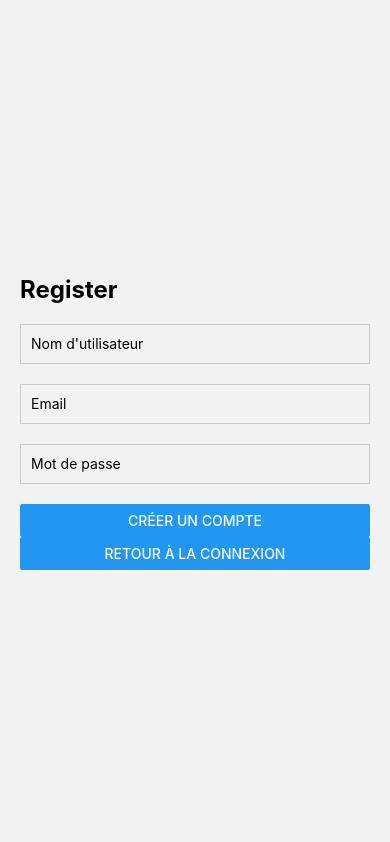
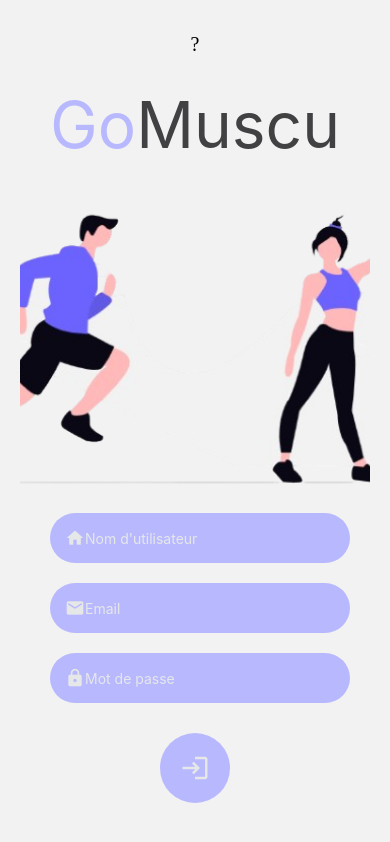
Before and after one commit to Salman-Ali05/go_muscu_rn, a React Native app: screen /Register in a window 390 px wide. Built offline with nearby package versions, Linux system fonts and the light colour scheme.

Commit message:
register page

```diff
--- a/App.js
+++ b/App.js
@@ -6,6 +6,7 @@ import { SafeAreaProvider } from 'react-native-safe-area-context';
 // Import your screens (pages)
 import RegisterScreen from './screens/RegisterScreen';
 import LoginScreen from './screens/LoginScreen';
+import HomeScreen from './screens/HomeScreen';
 
 // Create a stack navigator
 const Stack = createStackNavigator();
@@ -17,6 +18,7 @@ export default function App() {
         <Stack.Navigator initialRouteName="Login">
           <Stack.Screen name="Login" component={LoginScreen} options={{ headerShown: false }} />
           <Stack.Screen name="Register" component={RegisterScreen}  options={{ headerShown: false }}/>
+          <Stack.Screen name="Home" component={HomeScreen} options={{ headerShown: false}} />
         </Stack.Navigator>
       </NavigationContainer>
     </SafeAreaProvider>
--- /dev/null
+++ b/screens/HomeScreen.jsx
@@ -0,0 +1,11 @@
+import { View } from "native-base";
+
+const HomeScreen = () => {
+    return(
+        <View>
+            <Text>HomePage</Text>
+        </View>
+    );
+}
+
+export default HomeScreen;
--- a/screens/RegisterScreen.jsx
+++ b/screens/RegisterScreen.jsx
@@ -1,5 +1,8 @@
 import React, { useState } from 'react';
-import { View, Text, Button, TextInput, StyleSheet, Alert } from 'react-native';
+import {Image, View, Text, Button, TextInput, StyleSheet, Alert, TouchableOpacity } from 'react-native';
+import Icon from 'react-native-vector-icons/MaterialIcons'; // Import des icônes
+
+
 
 const RegisterScreen = ({ navigation }) => {
   const [name, setName] = useState('');
@@ -35,39 +38,89 @@ const RegisterScreen = ({ navigation }) => {
 
   return (
     <View style={styles.container}>
-      <Text style={styles.header}>Register</Text>
+
+      <View style={styles.titleContainer}>
+      <Icon name="back" size={20} color="#000000" style={styles.icon} />
+        <Text style={styles.title}>
+          Go<Text style={styles.title2}>Muscu</Text>
+        </Text>
+      </View>
+
+      <View style={styles.imageContainer}>
+        <Image source={require('../assets/muscuImg.png')} style={{ width: 350, height: 350, objectFit: 'contain' }} />
+      </View>
+
+      {/* champ user */}
+      <View style={styles.inputContainer}>
+      <Icon name="home" size={20} color="#e6e7e7" style={styles.icon} />
         <TextInput
           placeholder="Nom d'utilisateur"
           style={styles.input}
           value={name}
           onChangeText={(text) => setName(text)}
+          placeholderTextColor="#e6e7e7"
         />
+      </View>
+
+      {/* champ email */}
+      <View style={styles.inputContainer}>
+      <Icon name="email" size={20} color="#e6e7e7" style={styles.icon} />
         <TextInput
           placeholder="Email"
           style={styles.input}
           value={email}
           onChangeText={(text) => setEmail(text)}
+          placeholderTextColor="#e6e7e7"
         />
+      </View>
+
+      {/* champ email */}
+
+      <View style={styles.inputContainer}>
+      <Icon name="lock" size={20} color="#e6e7e7" style={styles.icon} />
         <TextInput
           placeholder="Mot de passe"
           secureTextEntry
           style={styles.input}
           value={password}
           onChangeText={(text) => setPassword(text)}
+          placeholderTextColor="#e6e7e7"
         />
-      <Button title="Créer un compte" onPress={handleRegister} />
+      </View>
+      <TouchableOpacity style={styles.buttonStyle}>
+         <Icon name="login" size={30} color="#e6e7e7" style={styles.icon} />
+      </TouchableOpacity>
+      {/* <Button title="Créer un compte" onPress={handleRegister} />
       <Button
         title="Retour à la connexion"
         onPress={() => navigation.navigate('Login')}
-      />
+      /> */}
     </View>
   );
 };
 
 const styles = StyleSheet.create({
+
+  titleContainer: {
+    display: 'flex',
+    alignItems: 'center',
+  },
+  title: {
+    fontSize: 64,
+    fontWeight: '400',
+    color: '#B8B8FF',
+    marginTop: 30,
+  },
+  title2: {
+    fontSize: 64,
+    fontWeight: '400',
+    color: '#414144',
+  },
+
   container: {
     flex: 1,
     justifyContent: 'center',
+    alignItems:'center',
     padding: 20,
   },
   header: {
@@ -75,12 +128,28 @@ const styles = StyleSheet.create({
     fontWeight: 'bold',
     marginBottom: 20,
   },
-  input: {
-    height: 40,
-    borderColor: '#ccc',
-    borderWidth: 1,
+  inputContainer: {
+    flexDirection: 'row',
+    alignItems: 'center',
+    backgroundColor: '#B8B8FF',
+    borderRadius: 40,
+    height: 50,
+    width: 300,
     marginBottom: 20,
-    paddingLeft: 10,
+    paddingHorizontal: 15,
+    marginLeft:10
+
+  },
+  buttonStyle: {
+    backgroundColor: '#B8B8FF', // Couleur de fond
+    paddingVertical: 15,
+    paddingHorizontal: 10,
+    height: 70,
+    width: 70,
+    borderRadius: 35,
+    alignItems: 'center',
+    justifyContent: 'center',
+    marginVertical: 10,
   },
 });
 
```
Lines whose indentation alone changed are shown as unchanged.
